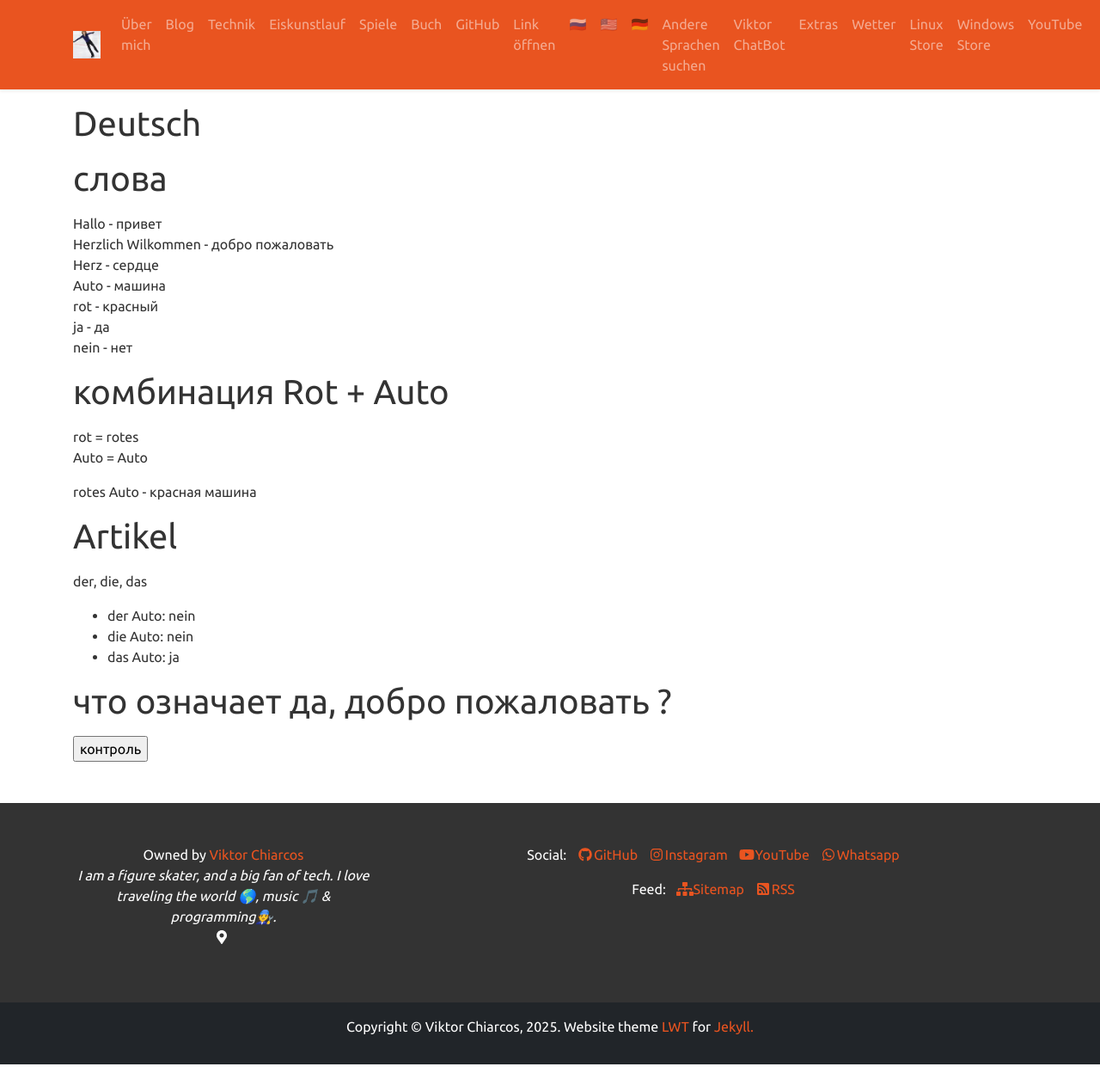
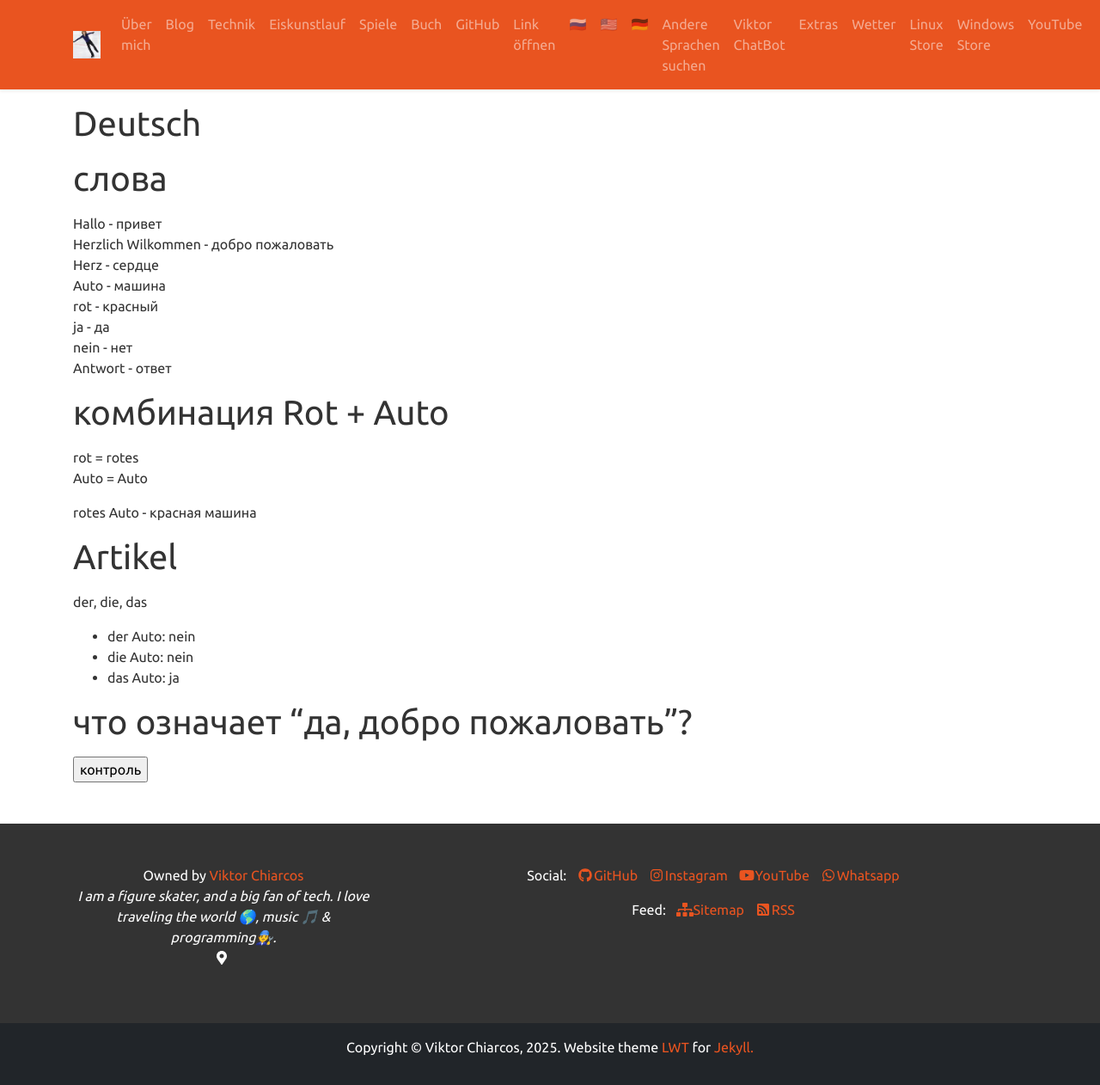
Before and after one commit to viktor-chiarcos/viktor-chiarcos.github.io, a Jekyll site: the page built from _pages/ivan/index.md, in a window 1280 px wide. Shown: the whole page at 86% size. Built offline with Jekyll 4.4.1, drawn with Linux system fonts in a browser that asks for light colours; before the commit the page ends 1238 px from its top, so only the background shows below that.

Commit message:
index.md aktualisieren

```diff
--- a/_pages/ivan/index.md
+++ b/_pages/ivan/index.md
@@ -6,7 +6,7 @@
 
 <script>
 	function button1() {
-    		alert("Ja, Herzlich Wilkommen")
+    		alert("Antwort: Ja, Herzlich Wilkommen")
     }
 </script>
 
@@ -18,7 +18,8 @@
 Auto - машина\
 rot - красный\
 ja - да\
-nein - нет
+nein - нет\
+Antwort - ответ
 
 # комбинация Rot + Auto
 
@@ -35,6 +36,6 @@
 - die Auto: nein
 - das Auto: ja
 
-# что означает да, добро пожаловать ?
+# что означает "да, добро пожаловать"?
 
 <input type="button" value="контроль" onclick="button1();"/>
```
